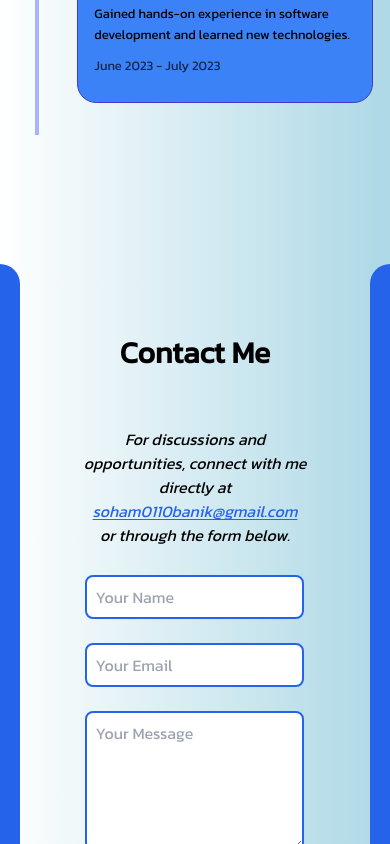
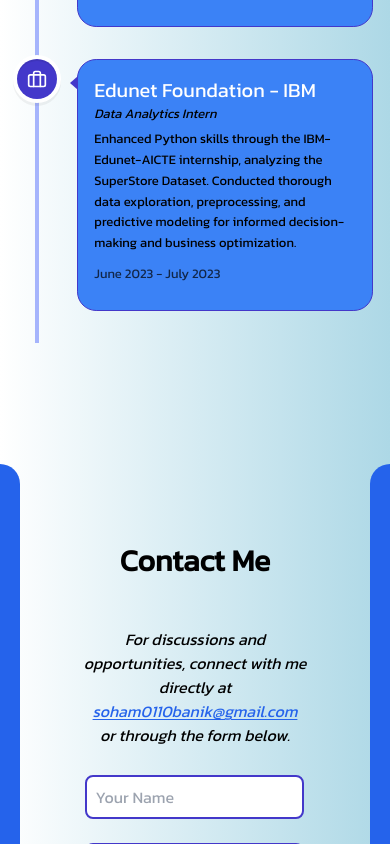
Before and after one commit to SohamB21/SB-Portfolio, a React (Vite) app: page / in a window 390 px wide. Shown: the part 7080-7924 px from the top of the page. Built offline with nearby package versions, Linux system fonts and the light colour scheme; a web font is replaced by a local one.

Commit message:
[feat,style]: exp done,did some minor improvements all over

```diff
--- a/src/Components/Contact/Contact.jsx
+++ b/src/Components/Contact/Contact.jsx
@@ -33,7 +33,7 @@
         className="c h-full w-full flex flex-col items-center justify-center py-24 relative"
         style={{ background: "linear-gradient(to right, white, lightblue)" }}
       >
-        <div className="header pb-10">
+        <div className="header pb-8">
           <h1 className="text-3xl font-bold">Contact Me</h1>
         </div>
 
@@ -61,21 +61,21 @@
               type="text"
               placeholder="Your Name"
               name="user_name"
-              className="w-full border-2 border-blue-600 p-2 rounded-lg my-2"
+              className="w-full border-2 border-indigo-700 p-2 rounded-lg my-2"
               required
             />
             <input
               type="text"
               placeholder="Your Email"
               name="user_email"
-              className="w-full border-2 border-blue-600 p-2 rounded-lg mb-2"
+              className="w-full border-2 border-indigo-700 p-2 rounded-lg mb-2"
               required
             />
             <textarea
               rows="5"
               placeholder="Your Message"
               name="user_message"
-              className="w-full border-2 border-blue-600 p-2 rounded-lg mb-4"
+              className="w-full border-2 border-indigo-700 p-2 rounded-lg mb-4"
               required
             />
             <button
--- a/src/Components/Experience/Experience.jsx
+++ b/src/Components/Experience/Experience.jsx
@@ -10,13 +10,13 @@
       time: 'Nov 2023 - Present',
       company: 'Hellbent Software & Educational Services LLP',
       title: 'Junior Software Developer (Intern)',
-      description: 'Worked on various projects involving web development and software solutions.',
+      description: "I designed and implemented components, incorporated features into the organization's e-commerce platform. Improved web development skills by contributing to development of website components and multiple full-stack live projects for clients, ensuring timely completion of coding requirements.",
     },
     {
       time: 'June 2023 - July 2023',
       company: 'Edunet Foundation - IBM',
       title: 'Data Analytics Intern',
-      description: 'Gained hands-on experience in software development and learned new technologies.',
+      description: "Enhanced Python skills through the IBM-Edunet-AICTE internship, analyzing the SuperStore Dataset. Conducted thorough data exploration, preprocessing, and predictive modeling for informed decision-making and business optimization.",
     },
   ];
 
@@ -40,13 +40,13 @@
                   padding: "1rem",
                 }}
                 contentArrowStyle={{ borderRight: '0.5rem solid #4338ca' }}
-                date={<div className="sm:px-0 lg:px-2 text-black">{item.time}</div>}
+                date={<div className="sm:px-0 md:px-0 lg:px-2 text-black">{item.time}</div>}
                 iconStyle={{ background: '#4338ca', display: 'flex', justifyContent: 'center', alignItems: 'center' }}
                 icon={<img src={briefcase} alt="Briefcase Icon" style={{ width: '50%', padding: '0px' }} />}
               >
                 <h3 className="vertical-timeline-element-title text-xl text-white">{item.company}</h3>
-                <p className="font-medium italic !mt-0">{item.title}</p>
-                <p className="!mt-1">{item.description}</p>
+                <p className="font-medium italic !mt-0 capitalise">{item.title}</p>
+                <p className="font-medium !mt-1">{item.description}</p>
               </VerticalTimelineElement>
             </React.Fragment>
           ))}
--- a/src/Components/Footer/Footer.jsx
+++ b/src/Components/Footer/Footer.jsx
@@ -10,7 +10,7 @@
       className="pt-32"
       style={{ background: "linear-gradient(to right, white, lightblue)" }}
     >
-      <hr className="h-1 bg-blue-800 mx-8 rounded-full" />
+      <hr className="h-1 bg-indigo-800 mx-8 rounded-full" />
 
       <div
         className="m-8 p-4 text-white rounded-lg flex flex-row flex-wrap gap-6 justify-between"
@@ -25,7 +25,7 @@
           </p>
         </div>
 
-        <div className="flex flex-row flex-wrap gap-4 items-center">
+        <div className="flex flex-row gap-4 ml-auto items-center">
           <a
             href="https://github.com/SohamB21"
             target="_blank"
--- a/src/Components/Projects/Projects.jsx
+++ b/src/Components/Projects/Projects.jsx
@@ -55,12 +55,21 @@
   },
   {
     imageSrc: StickyNotesImage,
+    altText: "My Portfolio Website",
+    description:
+      "In place of Sticky Notes, I will show my portfolio as a project after I complete it totally.",
+    languages: ["ReactJS", "Tailwind CSS", "MaterialUI"],
+    deployedLink: "https://soham-banik-portfolio.vercel.app/",
+    githubLink: "https://github.com/SohamB21/SB-Portfolio",
+  },
+  {
+    imageSrc: StickyNotesImage,
     altText: "Sticky Notes",
     description:
-      "In place of Sticky Notes, I will show my portfolio as a project after I complete it totally.",
+      "The second project I built after diving into JS. Created it on my PC, but one day the HDD bid farewell, taking the code with it. Bear with the image quality.",
     languages: ["JavaScript", "HTML", "CSS"],
-    deployedLink: "https://soham-banik-portfolio.vercel.app/",
-    githubLink: "https://github.com/SohamB21/SB-Portfolio",
+    deployedLink: null,
+    githubLink: null,
   },
 ];
 
```
